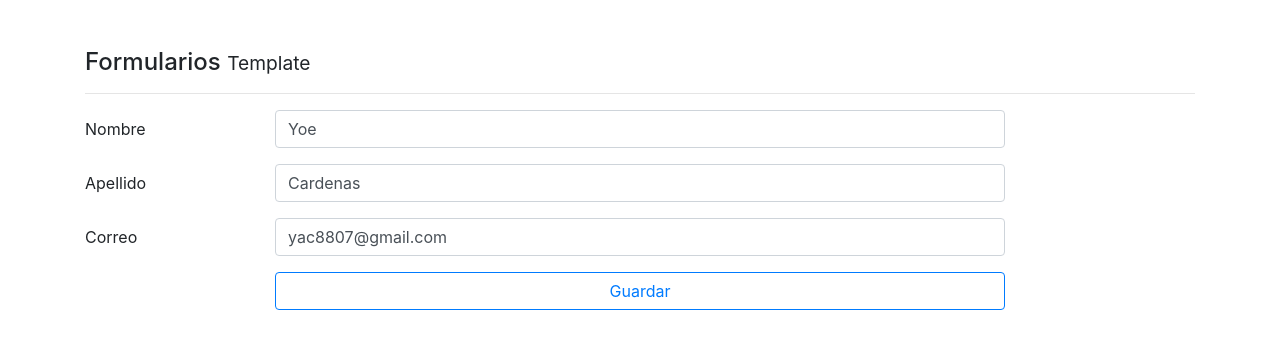
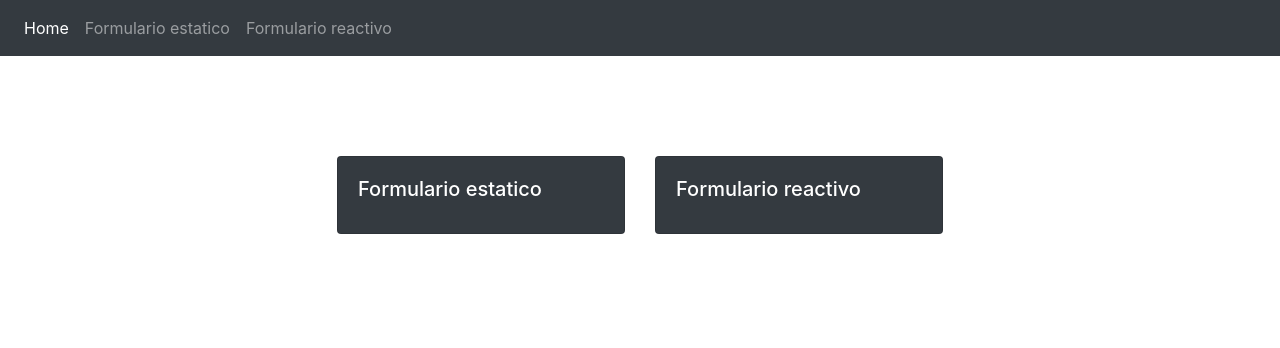
Before and after one commit to Yac-Mc/Formualrios, an Angular app in the folder formualrios/: page /home in a window 1280 px wide. Before the commit this address led to /template. Shown: the top 348 px of the page. Built offline with nearby package versions, Linux system fonts and the light colour scheme; no server answers.

Commit message:
Se agrga componentes navbar y home. se agrega listado de paises y radiobutton a formulario estatico

```diff
--- a/formualrios/src/app/app-routing.module.ts
+++ b/formualrios/src/app/app-routing.module.ts
@@ -2,12 +2,14 @@ import { NgModule } from '@angular/core';
 import { Routes, RouterModule } from '@angular/router';
 import { TemplateComponent } from './components/pages/template/template.component';
 import { ReactiveComponent } from './components/pages/reactive/reactive.component';
+import { HomeComponent } from './components/home/home.component';
 
 
 const routes: Routes = [
+  { path: 'home', component: HomeComponent },
   { path: 'template', component: TemplateComponent },
   { path: 'reactive', component: ReactiveComponent },
-  { path: '**', pathMatch: 'full', redirectTo: 'template'}
+  { path: '**', pathMatch: 'full', redirectTo: 'home'}
 ];
 
 @NgModule({
--- a/formualrios/src/app/app.component.html
+++ b/formualrios/src/app/app.component.html
@@ -1,3 +1,5 @@
+<app-navbar></app-navbar>
+
 <div class="container mt-5">
     <router-outlet></router-outlet>
 </div>
--- a/formualrios/src/app/app.module.ts
+++ b/formualrios/src/app/app.module.ts
@@ -7,12 +7,16 @@ import { AppRoutingModule } from './app-routing.module';
 import { AppComponent } from './app.component';
 import { TemplateComponent } from './components/pages/template/template.component';
 import { ReactiveComponent } from './components/pages/reactive/reactive.component';
+import { NavbarComponent } from './components/navbar/navbar.component';
+import { HomeComponent } from './components/home/home.component';
 
 @NgModule({
   declarations: [
     AppComponent,
     TemplateComponent,
-    ReactiveComponent
+    ReactiveComponent,
+    NavbarComponent,
+    HomeComponent
   ],
   imports: [
     BrowserModule,
--- /dev/null
+++ b/formualrios/src/app/components/home/home.component.html
@@ -0,0 +1,12 @@
+<div class="card-deck" style="margin-top: 100px !important; justify-content: center;">
+    <div class="card text-white bg-dark mb-3 effectGrow" style="max-width: 18rem; cursor: pointer;" (click)="goTemplate()">
+        <div class="card-body">
+            <h5 class="card-title">Formulario estatico</h5>
+        </div>
+    </div>
+    <div class="card text-white bg-dark mb-3 effectGrow" style="max-width: 18rem; cursor: pointer;" (click)="goReactive()">
+        <div class="card-body">
+            <h5 class="card-title">Formulario reactivo</h5>
+        </div>
+    </div>
+</div>
--- /dev/null
+++ b/formualrios/src/app/components/home/home.component.ts
@@ -0,0 +1,24 @@
+import { Component, OnInit } from '@angular/core';
+import { Router } from '@angular/router';
+
+@Component({
+  selector: 'app-home',
+  templateUrl: './home.component.html',
+  styleUrls: ['./home.component.css']
+})
+export class HomeComponent implements OnInit {
+
+  constructor(private router: Router) { }
+
+  ngOnInit(): void {
+  }
+
+  goTemplate() {
+    this.router.navigate(['/template']);
+  }
+
+  goReactive() {
+    this.router.navigate(['/reactive']);
+  }
+
+}
--- /dev/null
+++ b/formualrios/src/app/components/navbar/navbar.component.html
@@ -0,0 +1,19 @@
+<nav class="navbar navbar-expand-lg navbar-dark bg-dark">
+    <button class="navbar-toggler" type="button" data-toggle="collapse" data-target="#navbarSupportedContent" aria-controls="navbarSupportedContent" aria-expanded="false" aria-label="Toggle navigation">
+      <span class="navbar-toggler-icon"></span>
+    </button>
+
+    <div class="collapse navbar-collapse" id="navbarSupportedContent">
+        <ul class="navbar-nav mr-auto">
+            <li class="nav-item" routerLinkActive="active">
+                <a class="nav-link" [routerLink]="['home']">Home</a>
+            </li>
+            <li class="nav-item" routerLinkActive="active">
+                <a class="nav-link" [routerLink]="['template']">Formulario estatico</a>
+            </li>
+            <li class="nav-item" routerLinkActive="active">
+                <a class="nav-link" [routerLink]="['reactive']">Formulario reactivo</a>
+            </li>
+        </ul>
+    </div>
+</nav>
--- /dev/null
+++ b/formualrios/src/app/components/navbar/navbar.component.ts
@@ -0,0 +1,15 @@
+import { Component, OnInit } from '@angular/core';
+
+@Component({
+  selector: 'app-navbar',
+  templateUrl: './navbar.component.html',
+  styleUrls: ['./navbar.component.css']
+})
+export class NavbarComponent implements OnInit {
+
+  constructor() { }
+
+  ngOnInit(): void {
+  }
+
+}
--- a/formualrios/src/app/components/pages/template/template.component.html
+++ b/formualrios/src/app/components/pages/template/template.component.html
@@ -28,6 +28,30 @@
     </div>
 
     <div class="form-group row">
+        <label class="col-2 col-form-label">Pais</label>
+        <div class="col-8">
+            <select class="form-control" name="pais" [ngModel]="usuario.pais" required [class.is-invalid]="pais.invalid && pais.touched" [disabled]="paises.length === 0" #pais="ngModel">
+                <option *ngFor="let pais of paises" [value]="pais.codigo">{{pais.nombre}}</option>
+            </select>
+        </div>
+    </div>
+
+    <div class="form-group row">
+        <label class="col-2 col-form-label">Genero</label>
+        <div class="col-8">
+            <div class="form-check form-check-inline">
+                <input class="form-check-input" type="radio" name="genero" [class.is-invalid]="genero.invalid && genero.touched" [ngModel]="usuario.genero" value="M" required #genero="ngModel">
+                <label class="form-check-label">Masculino</label>
+            </div>
+
+            <div class="form-check form-check-inline">
+                <input class="form-check-input" type="radio" name="genero" [class.is-invalid]="genero.invalid && genero.touched" [ngModel]="usuario.genero" value="F" required #genero="ngModel">
+                <label class="form-check-label">Femenino</label>
+            </div>
+        </div>
+    </div>
+
+    <div class="form-group row">
         <label class="col-2 col-form-label">&nbsp;</label>
         <div class="input-group col-md-8">
             <button type="submit" class="btn btn-outline-primary btn-block">Guardar</button>
--- a/formualrios/src/app/components/pages/template/template.component.ts
+++ b/formualrios/src/app/components/pages/template/template.component.ts
@@ -12,14 +12,23 @@ export class TemplateComponent implements OnInit {
   usuario = {
     nombre: 'Yoe',
     apellido: 'Cardenas',
-    correo: 'yac8807@gmail.com'
+    correo: 'yac8807@gmail.com',
+    pais: 'COL',
+    genero: 'M'
   };
+
+  paises: any[] = [];
 
   constructor( private paisService: PaisService ) { }
 
   ngOnInit(): void {
     this.paisService.getPaises().subscribe(paises => {
-      console.log(paises);
+      this.paises = paises;
+
+      this.paises.unshift({
+        nombre: 'Seleccione pais',
+        codigo: ''
+      });
     });
   }
 
@@ -30,6 +39,8 @@ export class TemplateComponent implements OnInit {
       Object.values( form.controls ).forEach(control => {
         control.markAllAsTouched();
       });
+
+      return;
     }
 
     console.log(form.value);
```
Also changed, not shown: formualrios/src/app/components/home/home.component.css (added), formualrios/src/app/components/navbar/navbar.component.css (added).
